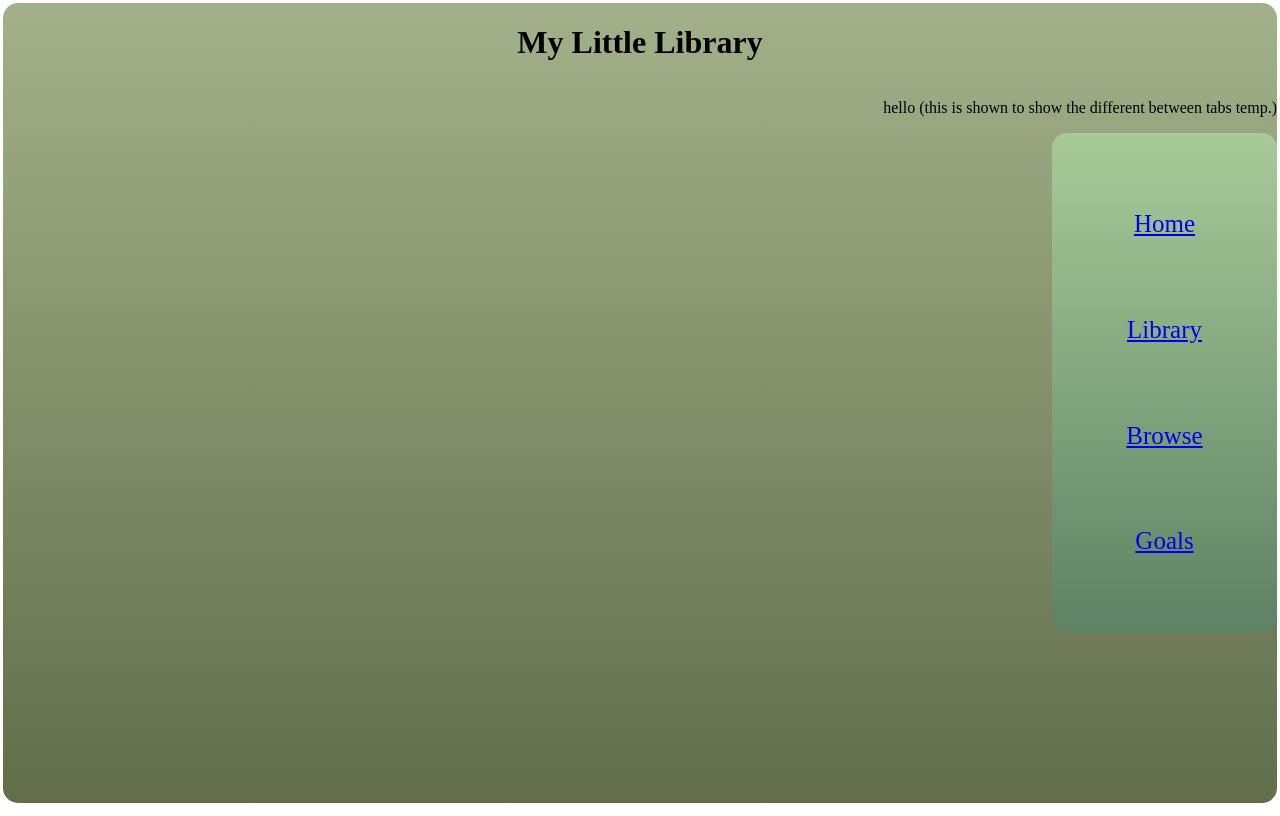
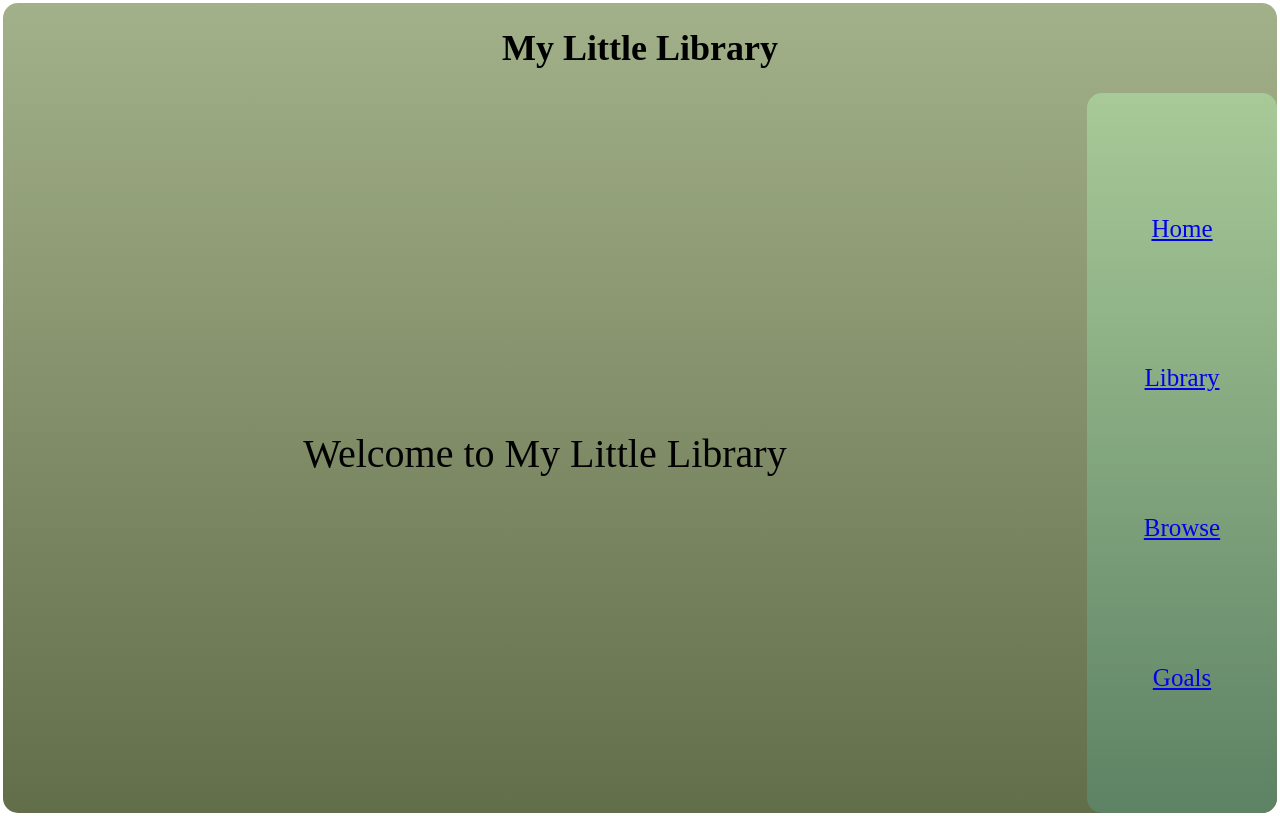
Before and after one commit to sloanelauren/MyLittleLibrary, a Vue app: page / in a window 1280 px wide. Built offline with nearby package versions, Linux system fonts and the light colour scheme.

Commit message:
Welcome Message

```diff
--- a/src/views/BrowseView.vue
+++ b/src/views/BrowseView.vue
@@ -48,8 +48,9 @@
         background-image:linear-gradient(#A8CA98,#5D8264);
         display: flex;
          justify-content: center;
-      width: 225px;
-      height: 500px;
+         width: 190px;
+        /* height: 500px; */
+        min-height: 90vh;
         align-self: flex-end;
   }
 
--- a/src/views/GoalsView.vue
+++ b/src/views/GoalsView.vue
@@ -48,9 +48,11 @@
         background-image:linear-gradient(#A8CA98,#5D8264);
         display: flex;
         justify-content: center;
-      width: 225px;
-      height: 500px;
+         width: 190px;
+         /* height: 500px; */
+         min-height: 90vh;
         align-self: flex-end;
+
   }
 
       .link-style {
--- a/src/views/HomeView.vue
+++ b/src/views/HomeView.vue
@@ -5,9 +5,11 @@
       <h1>My Little Library</h1>
     </div>
 
-    <div class ="leaves-background">
-      <p>hello (this is shown to show the different between tabs temp.)</p>
+  <div class="direction-fix">
+    <div class = "welcome-txt">
+      <p>Welcome to My Little Library</p>
     </div>
+
 
     <div class="link-background link-style">
       <router-link to ="/" >Home</router-link>
@@ -16,6 +18,11 @@
       <router-link to = "/GoalsView">Goals</router-link>
     </div>
 
+    <!-- <div class ="leaves-background">
+      <p>hello (this is shown to show the different between tabs temp.)</p>
+    </div> -->
+
+  </div>
   </div>
 </template>
 
@@ -30,8 +37,6 @@ export default {
 <style scoped>
 
 .site-background {
-  display: flex;
-  flex-direction: column;
   border-radius: 15px;
   background-image:linear-gradient(#A3B18A, #626d49);
   min-height: 100vh;
@@ -40,7 +45,23 @@ export default {
 }
 
 .title{
+  display:flex;
   text-align: center;
+  font-size: large;
+  flex-direction: column;
+}
+
+.direction-fix {
+  display: flex;
+  flex-direction: row;
+  justify-content: space-between;
+}
+
+.welcome-txt {
+  display: flex;
+  align-items: center;
+  font-size: 40px;
+  margin: auto;
 
 }
 
@@ -49,9 +70,11 @@ export default {
   background-image:linear-gradient(#A8CA98,#5D8264);
   display: flex;
   justify-content: center;
-  width: 225px;
-  height: 500px;
+  width: 190px;
+  /* height: 500px; */
+  min-height: 90vh;
   align-self: flex-end;
+
   }
 
   .link-style {
@@ -62,9 +85,12 @@ export default {
     font-size: 25px;
   }
 
-  .leaves-background{
+  /* .leaves-background{
     border-radius: 15px;
     border-color: black;
-    align-self: flex-end;
-  }
+    align-content:flex-end;
+    width: 100px;
+    height: 500px;
+    text-align: center;
+  } */
 </style>
--- a/src/views/LibraryView.vue
+++ b/src/views/LibraryView.vue
@@ -48,8 +48,9 @@
     background-image:linear-gradient(#A8CA98,#5D8264);
     display: flex;
     justify-content: center;
-    width: 225px;
-    height: 500px;
+    width: 190px;
+    /* height: 500px; */
+    min-height: 90vh;
     align-self: flex-end;
     }
 
```
Lines whose indentation alone changed are shown as unchanged.
